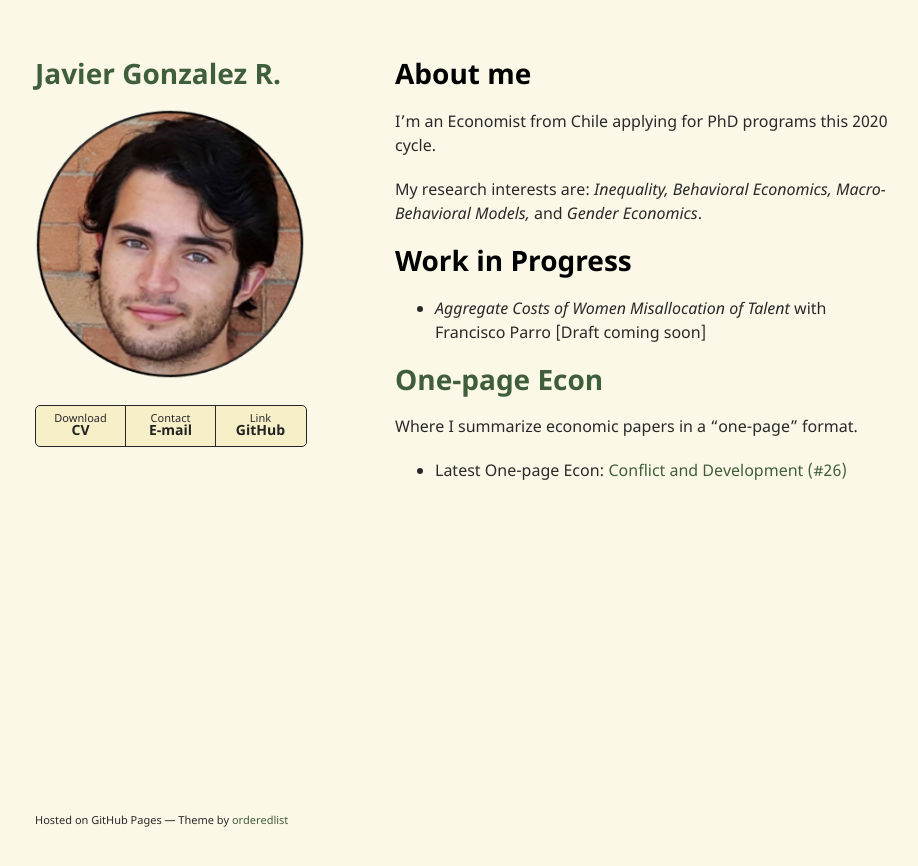
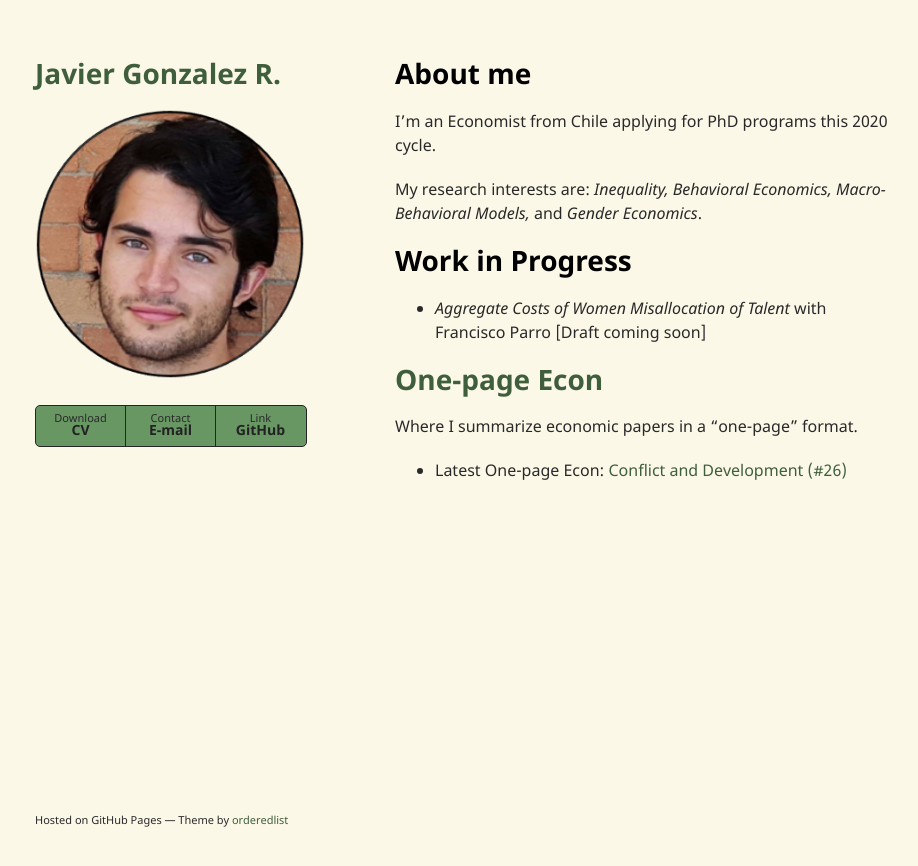
Before and after one commit to jjgecon/jjgecon.github.io, a Jekyll site: the page built from index.md, in a window 1280 px wide. Shown: the top 866 px of the page, without its empty margins (175-1093 px from the left). Built offline with Jekyll 4.4.1, drawn with Linux system fonts in a browser that asks for light colours; the repository's description, which GitHub fills in, is left out; our own code applies the rules of GitHub Pages for plain Markdown files.

Commit message:
Signed-off-by: jjgecon <javierj.g18@gmail.com>

```diff
--- a/_sass/jekyll-theme-minimal.scss
+++ b/_sass/jekyll-theme-minimal.scss
@@ -115,7 +115,7 @@ ul.downloads {
   list-style:none;
   height:40px;
   padding:0;
-  background: #f7efc8;
+  background:#689764;
   border-radius:5px;
   border:1px solid #252525;
   width:270px;
```
